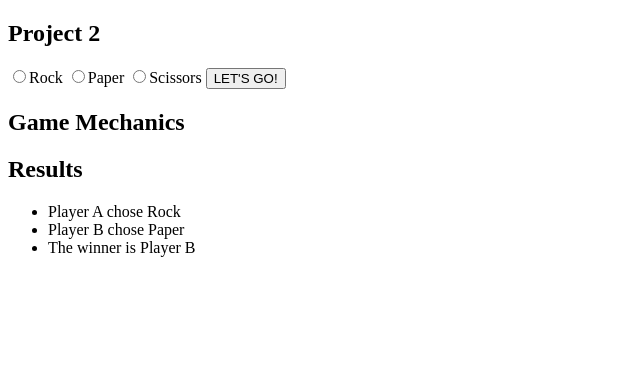
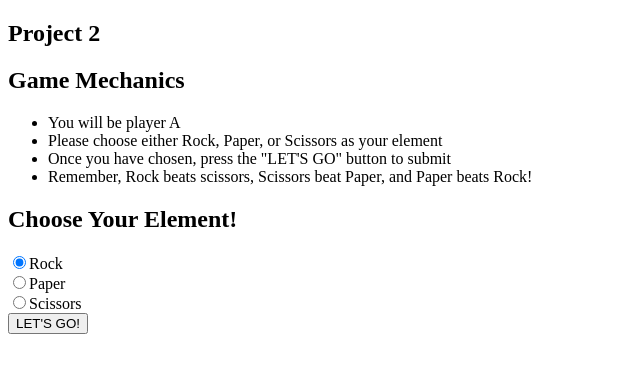
Before and after one commit to rachel-mcelwain/e2, a PHP site: page / in a window 1280 px wide. Shown: the top 373 px of the page, without its empty margins (0-640 px from the left). Run offline with PHP 8.4, Linux system fonts and the light colour scheme.

Commit message:
Final Commit

```diff
--- a/p2/index-view.php
+++ b/p2/index-view.php
@@ -9,23 +9,37 @@
 </head>
 
 <body>
+
     <h2>Project 2</h2>
+
+    <h2>Game Mechanics</h2>
+        <ul>
+            <li>You will be player A</li>
+            <li>Please choose either Rock, Paper, or Scissors as your element</li>
+            <li>Once you have chosen, press the "LET'S GO" button to submit</li>
+            <li>Remember, Rock beats scissors, Scissors beat Paper, and Paper beats Rock!</li>
+        </ul>
+
+    <h2>Choose Your Element!</h2>
 
     <form method='POST' action='process.php'>
 
-        <input type='radio' id='rock' name='pick' value='rock'><label for='rock'>Rock</label>
-        <input type='radio' id='paper' name='pick' value='paper'><label for='paper'>Paper</label>
-        <input type='radio' id='scissors' name='pick' value='scissors'><label for='scissors'>Scissors</label>
+        <input type='radio' id='rock' name='pick' value='rock' checked><label for='rock'>Rock</label><br>
+        <input type='radio' id='paper' name='pick' value='paper'><label for='paper'>Paper</label><br>
+        <input type='radio' id='scissors' name='pick' value='scissors'><label for='scissors'>Scissors</label><br>
 
         <button type='submit'>LET'S GO!</button>
     </form>
 
-    <h2>Game Mechanics</h2>
+    <?php if (isset($_SESSION['results'])) { ?>
+    <h2>Results</h2>
 
-    <h2>Results</h2>
-        <ul>
-            <li>Player A chose <?php echo $playerA ?></li>
-            <li>Player B chose <?php echo $playerB ?></li>
-            <li>The winner is <?php echo $winner ?></li>
-        </ul>
+        Your opponent chose <?php echo $element; ?><br>
+        You chose <?php echo $pick; ?><br>
+        <?php echo $winner; ?>
+
+    <?php } ?>
+
 </body>
+
+</html>
--- a/p2/index.php
+++ b/p2/index.php
@@ -1,29 +1,12 @@
 <?php
 
-//+ Create an array of three elements - rock, paper, scissors
-$moves = ['Rock', 'Paper', 'Scissors'];
+session_start();
 
-//+ For Player A and B randomly assign an element
-$playerA = $moves[rand(0, 2)];
-$playerB = $moves[rand(0, 2)];
+if(isset($_SESSION['results'])) {
+    $winner = $_SESSION['results']['winner'];
+    $element = $_SESSION['results']['element'];
+    $pick = $_SESSION['results']['pick'];
 
-//+ Compare the two choices
-if ($playerA == 'Rock' && $playerB == 'Scissors') {
-    $winner = 'Player A';
-
-} elseif ($playerA == 'Paper' && $playerB == 'Rock') {
-        $winner = 'Player A';
-
-} elseif ($playerA == 'Scissors' && $playerB == 'Paper') {
-        $winner = 'Player A';
-
-} elseif ($playerA == $playerB) {
-    //+ If the same element is chosen then there is a tie
-        $winner = 'There was a tie';
-
-} else {
-    //+ Announce winner
-    $winner = 'Player B';
 }
 
 require 'index-view.php';
```
Also changed, not shown: p2/process.php (+36 -0 lines), p2/README.md.
